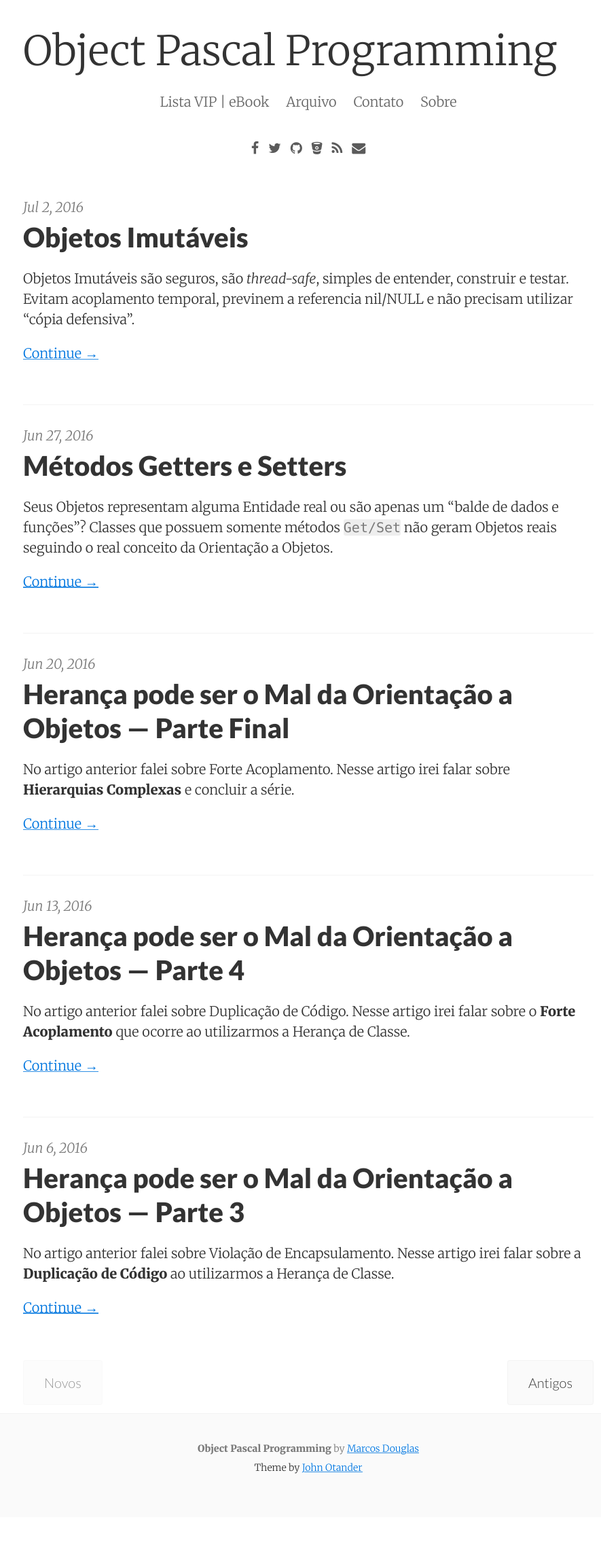
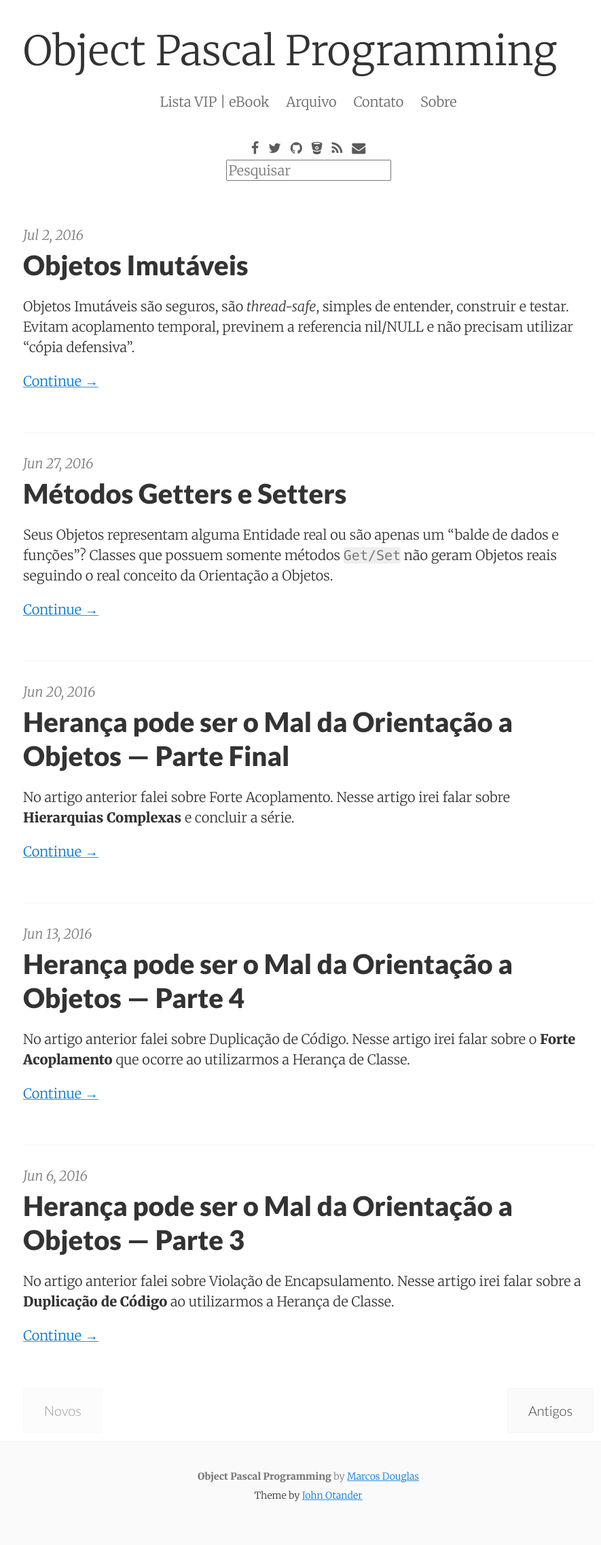
Before and after one commit to mdbs99/opp, a Jekyll site: the page built from index.html, in a window 1280 px wide. Shown: the whole page at 68% size, without its empty margins (186-1071 px from the left). Built offline with Jekyll 4.4.1, drawn with Linux system fonts in a browser that asks for light colours; nearby versions of some CDN libraries; the list of posts is cut into pages by our own code; before the commit the page ends 2232 px from its top, so only the background shows below that.

Commit message:
Google search

```diff
--- a/_includes/header.html
+++ b/_includes/header.html
@@ -9,6 +9,21 @@
       {% if site.show_social_icons %}
         {% include social_links.html %}
       {% endif %}
+      <div id="search" class="social-icons-center">
+        <form method="get" action="https://www.google.com/search" style="position:relative">
+          <input name="sitesearch" value="objectpascalprogramming.com" type="hidden"/>
+          <input id="search-query" class="field field-text"
+            onfocus="$('#google').css('display', 'inline-block');"
+            name="q" placeholder="Pesquisar" autocomplete="off"/>
+          <span class="desktop-only">
+            <input type="image" src="/images/google-search-icon.svg" id="google" title="search via Google"
+              style="height:2.4em;display:none;position:absolute;top:.3em;margin-left:1em;" alt="search via Google"/>
+          </span>
+        </form>
+        <div id="search-results" style="display: none;">
+          <div class="entries"></div>
+        </div>
+      </div>
     </div>
   </div>
 </header>
```
